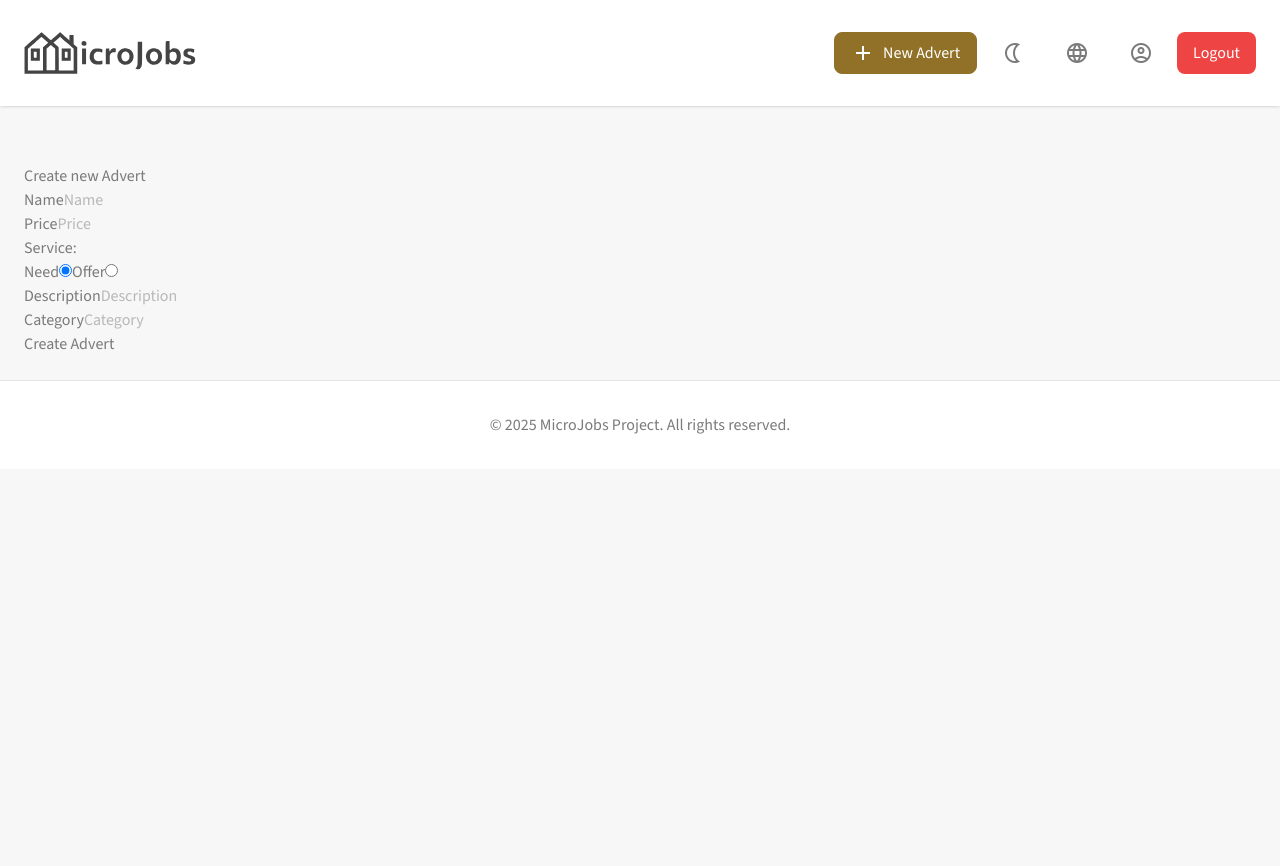
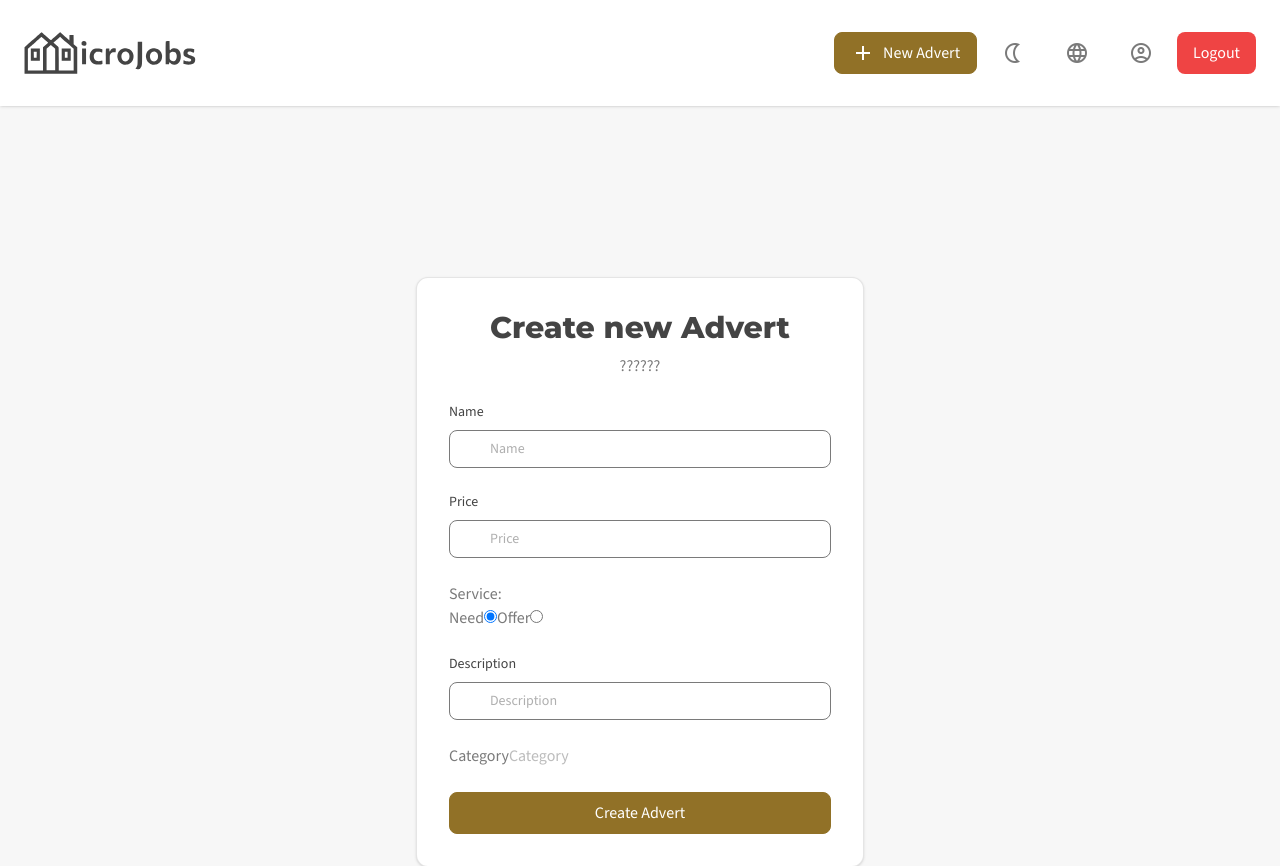
Before and after one commit to MicroJobsProject/microjobs, a React (Vite) app: page /advert/new in a window 1280 px wide. Shown: the top 866 px of the page. Before the commit the page ends 800 px from the top, so only its background shows below. Built offline with nearby package versions, Linux system fonts and the light colour scheme; no server answers; sample sign-in values are in the browser's storage.

Commit message:
initial styling

```diff
--- a/src/pages/advert/NewAdvert.tsx
+++ b/src/pages/advert/NewAdvert.tsx
@@ -23,17 +23,55 @@ function NewAdvertPage() {
   }
 
   return (
-    <main style={{ padding: 24 }}>
-      <h1>Create new Advert</h1>
-      <form onSubmit={handleSubmit}>
-        <div>
-          <label htmlFor="name">Name</label>
-          <input type="text" name="name" placeholder="Name" required />
+    <>
+      <div className="wrapper">
+        <div className="flex min-h-screen items-center justify-center">
+          <div className="w-full max-w-md">
+            <div className="bg-container border-border rounded-xl border p-8 shadow-sm">
+              <form onSubmit={handleSubmit} className="space-y-6">
+                <div className="text-center">
+                  <h2 className="text-heading font-heading mb-2 text-3xl font-extrabold">
+                    Create new Advert
+                  </h2>
+                  <p className="text-paragraph">??????</p>
                 </div>
-        <div>
-          <label htmlFor="price">Price</label>
-          <input type="number" name="price" placeholder="Price" required />
+
+                <div className="space-y-2">
+                  <label
+                    htmlFor="name"
+                    className="text-heading block text-sm font-medium"
+                  >
+                    Name
+                  </label>
+                  <div className="relative">
+                    <input
+                      type="text"
+                      name="name"
+                      placeholder="Name"
+                      required
+                      className={`bg-container text-paragraph placeholder:text-paragraph/60 block w-full rounded-lg border py-2 pr-3 pl-10 text-sm focus:ring-1 focus:outline-none`}
+                    />
                   </div>
+                </div>
+
+                <div className="space-y-2">
+                  <label
+                    htmlFor="price"
+                    className="text-heading block text-sm font-medium"
+                  >
+                    Price
+                  </label>
+                  <div className="relative">
+                    <input
+                      type="number"
+                      name="price"
+                      placeholder="Price"
+                      required
+                      className={`bg-container text-paragraph placeholder:text-paragraph/60 block w-full rounded-lg border py-2 pr-3 pl-10 text-sm focus:ring-1 focus:outline-none`}
+                    />
+                  </div>
+                </div>
+
                 <div>
                   <label htmlFor="serviceFieldset">Service:</label>
                   <fieldset name="serviceFieldset">
@@ -49,23 +87,42 @@ function NewAdvertPage() {
                   </fieldset>
                 </div>
 
-        <div>
-          <label htmlFor="description">Description</label>
+                <div className="space-y-2">
+                  <label
+                    htmlFor="description"
+                    className="text-heading block text-sm font-medium"
+                  >
+                    Description
+                  </label>
+                  <div className="relative">
                     <input
                       type="text"
                       name="description"
                       placeholder="Description"
                       required
+                      className={`bg-container text-paragraph placeholder:text-paragraph/60 block w-full rounded-lg border py-2 pr-3 pl-10 text-sm focus:ring-1 focus:outline-none`}
                     />
+                  </div>
                 </div>
                 <div>
                   <label htmlFor="category">Category</label>
-          <input type="text" name="category" placeholder="Category" required />
+                  <input
+                    type="text"
+                    name="category"
+                    placeholder="Category"
+                    required
+                  />
                 </div>
 
-        <button type="submit">Create Advert</button>
+                <button type="submit" className={`btn btn-primary w-full`}>
+                  Create Advert
+                </button>
               </form>
-    </main>
+            </div>
+          </div>
+        </div>
+      </div>
+    </>
   );
 }
 //TODO: add photo upload
```
Lines whose indentation alone changed are shown as unchanged.
